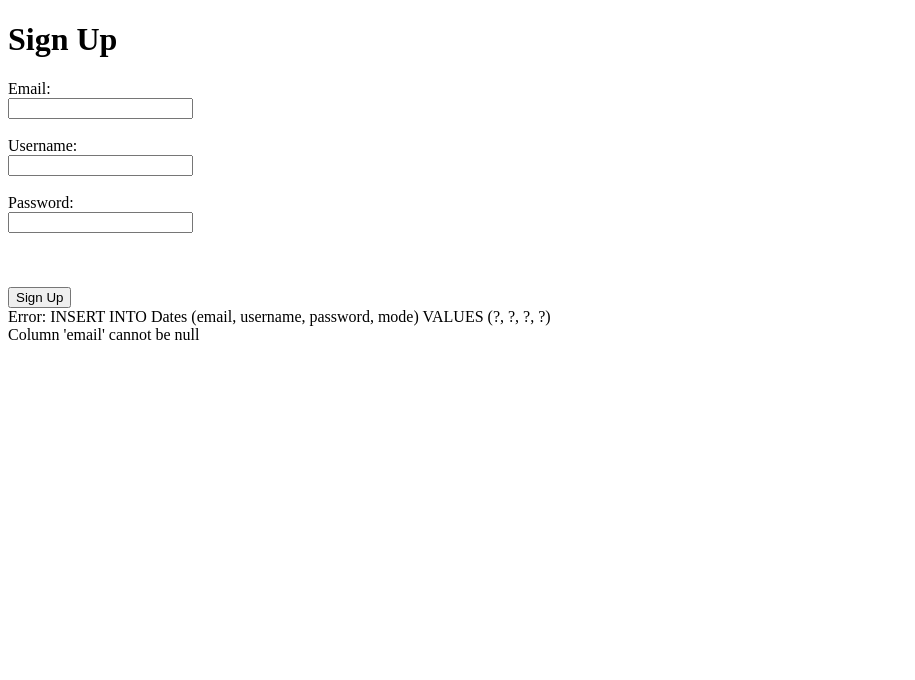
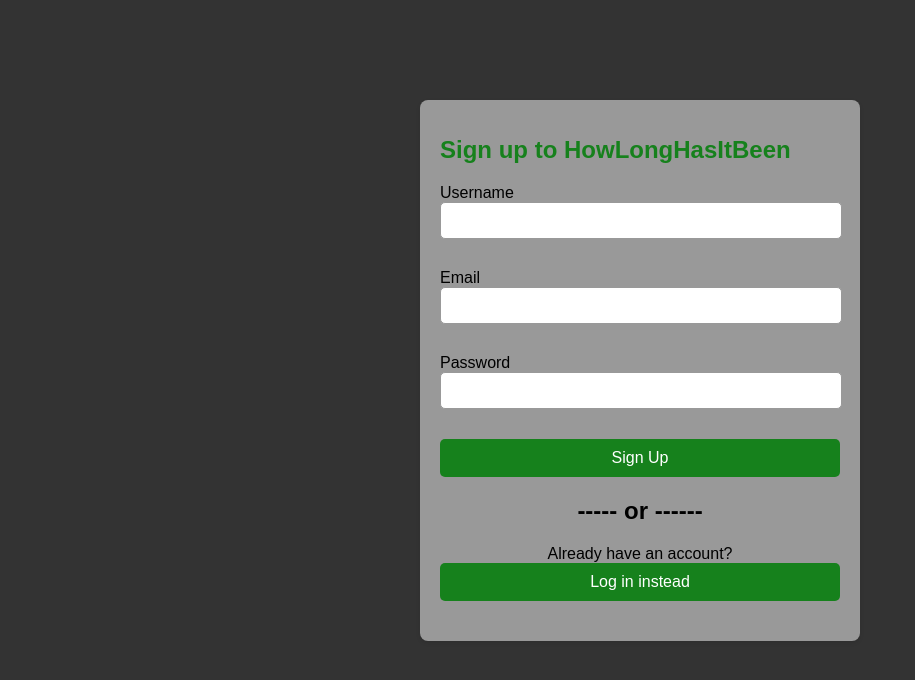
Before and after one commit to StuartMoore8/377_Web_App_Dev, a PHP site: page /Dates-Sign-up.php in a window 1280 px wide. Shown: the top 680 px of the page, without its empty margins (0-915 px from the left). Run offline with PHP 8.4, Linux system fonts and the light colour scheme; data that the repository does not hold is empty.

Commit message:
HowLongHasItBeen part 2

```diff
--- a/HowLongHasItBeen/Web/Dates-Sign-Up.php
+++ b/HowLongHasItBeen/Web/Dates-Sign-Up.php
@@ -1,65 +1,102 @@
 <!DOCTYPE html>
 <html lang="en">
+
 <head>
-    <meta charset="UTF-8">
-    <meta name="viewport" content="width=device-width, initial-scale=1.0">
-    <title>Sign Up</title>
+  <meta charset="UTF-8">
+  <meta name="viewport" content="width=device-width, initial-scale=1.0">
+  <title>Login Page</title>
+  <style>
+    body {
+      font-family: Arial, sans-serif;
+      background-color: #333333;
+    }
+
+    .container {
+      max-width: 400px;
+      margin: 100px auto;
+      background-color: #999999;
+      padding: 20px;
+      border-radius: 8px;
+      box-shadow: 0 2px 4px rgba(0, 0, 0, 0.1);
+    }
+
+    h1 {
+      font-size: 24px;
+      margin-bottom: 20px;
+      color: #16811C;
+    }
+
+    input[type="text"],
+    input[type="password"] {
+      width: 95%;
+      padding: 10px;
+      margin-bottom: 10px;
+      border: 1px solid #999999;
+      border-radius: 5px;
+    }
+
+    input[type="submit"] {
+      width: 100%;
+      padding: 10px;
+      border: none;
+      background-color: #16811C;
+      color: #fff;
+      font-size: 16px;
+      border-radius: 5px;
+      cursor: pointer;
+    }
+
+    input[type="submit"]:hover {
+      background-color: #0F6814;
+    }
+
+    .form-group {
+      margin-bottom: 20px;
+    }
+
+    .text-center {
+      text-align: center;
+    }
+
+    .create-account-link {
+      color: #16811C;
+      text-decoration: none;
+    }
+
+    .create-account-link:hover {
+      text-decoration: underline;
+    }
+  </style>
 </head>
+
 <body>
-    <h1>Sign Up</h1>
-    <form action="Dates-Sign-Up.php" method="POST">
-        <label for="email">Email:</label><br>
-        <input type="email" id="email" name="email" required><br><br>
+  <div class="container">
+    <h1>Sign up to HowLongHasItBeen</h1>
+    <form action="#" method="post">
+      <div class="form-group">
+        <label for="username">Username</label>
+        <input type="text" id="username" name="username" required>
+      </div>
+      <div class="form-group">
+        <label for="email">Email</label>
+        <input type="text" id="email" name="email" required>
+      </div>
+      <div class="form-group">
+        <label for="password">Password</label>
+        <input type="password" id="password" name="password" required>
+      </div>
+      <div class="form-group">
+        <input type="submit" value="Sign Up">
+      </div>
+    </form>
+    <center><h2>----- or ------</h2></center>
+    <form action="Dates-Log-in.php" method="get">
+      <div class="form-group">
+      <center>Already have an account?</center>
+        <input type="submit" value="Log in instead">
+      </div>
+    </form>
+  </div>
+</body>
 
-        <label for="username">Username:</label><br>
-        <input type="text" id="username" name="username" maxlength="20" required><br><br>
-
-        <label for="password">Password:</label><br>
-        <input type="password" id="password" name="password" minlength="8" required><br><br>
-
-        <br><br>
-
-        <input type="submit" value="Sign Up">
-    </form>
-</body>
 </html>
-
-
-<?php
-$servername = "localhost";
-$username = "root";
-$password = "password";
-$database = "Dates";
-
-$conn = new mysqli($servername, $username, $password, $database);
-
-// Check connection
-if ($conn->connect_error) {
-    die("Connection failed: " . $conn->connect_error);
-}
-
-// Retrieve form data
-$email = $_POST['email'];
-$username = $_POST['username'];
-$password = $_POST['password'];
-$mode = $_POST['mode'];
-
-// Hash the password for security
-$hashed_password = password_hash($password, PASSWORD_DEFAULT);
-
-// Prepare SQL statement to insert data into the Dates table
-$sql = "INSERT INTO Dates (email, username, password, mode) VALUES (?, ?, ?, ?)";
-$stmt = $conn->prepare($sql);
-$stmt->bind_param("sssi", $email, $username, $hashed_password, $mode);
-
-// Execute the prepared statement
-if ($stmt->execute()) {
-    echo "Sign up successful! You can now log in.";
-} else {
-    echo "Error: " . $sql . "<br>" . $conn->error;
-}
-
-// Close statement and connection
-$stmt->close();
-$conn->close();
-?>
```
Also changed, not shown: HowLongHasItBeen/Web/Dates-Log-In.php (+92 -67 lines), HowLongHasItBeen/Web/Index.php (+2 -14 lines), HowLongHasItBeen/Web/Library.php (+39 -16 lines), HowLongHasItBeen/Web/Save-Mode.php (+2 -9 lines), HowLongHasItBeen/Web/Forgot-password.php (added).
